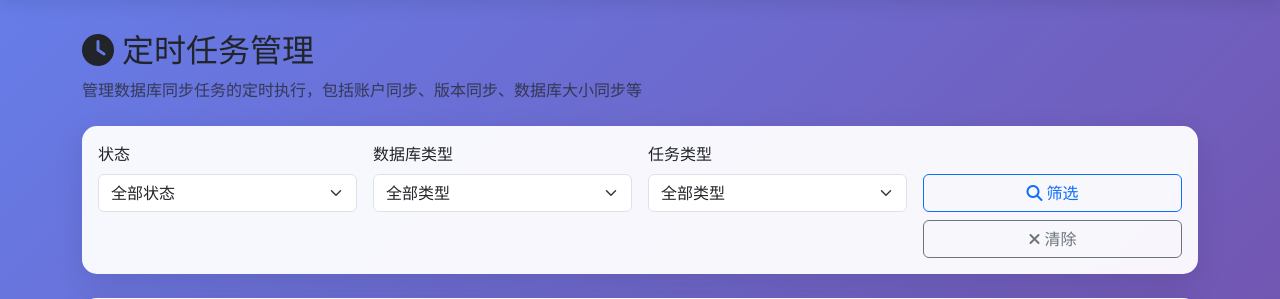
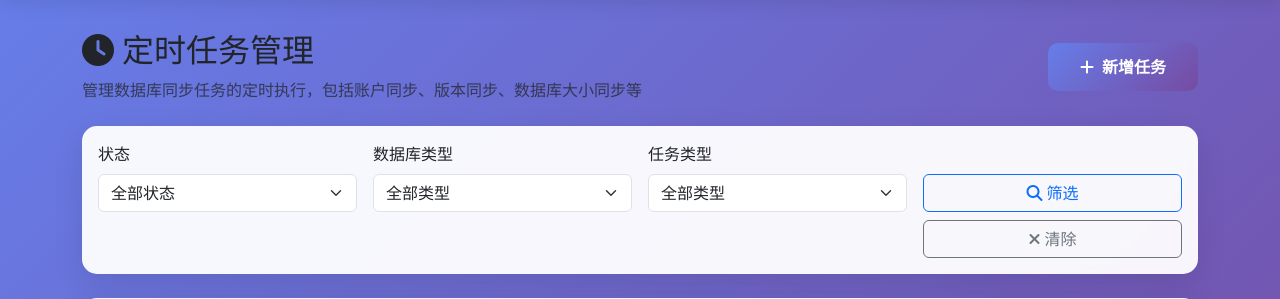
Before and after one commit to nyealovey/TaifishingV4, a Flask app: page /tasks/ in a window 1280 px wide. Shown: the part 56-355 px from the top of the page. Run offline with Flask 3, Linux system fonts and the light colour scheme; the visitor is signed in with stand-in values (Sample User, id 1); data that the repository does not hold is empty; parts of the project's set-up code (start-up, migrations or seed data) failed here and were passed over; some libraries are stand-ins or nearby versions.

Commit message:
在任务管理页面右上角添加新增任务按钮
功能改进：
1. 页面布局优化：
   - 在标题区域右侧添加新增任务按钮
   - 使用 flexbox 布局实现左右对齐
   - 保持页面整体美观和一致性

2. 按钮设计：
   - 使用 btn-primary 样式，突出主要操作
   - 添加 fas fa-plus 图标，直观表示新增功能
   - 按钮文本：新增任务

3. 功能集成：
   - 链接到现有的 tasks.create 路由
   - 支持 GET 和 POST 方法
   - 与现有任务创建功能完全兼容

4. 用户体验提升：
   - 用户可以快速访问任务创建页面
   - 按钮位置显眼，符合用户操作习惯
   - 与页面其他元素保持视觉一致性

现在用户可以方便地在任务管理页面右上角点击新增任务按钮来创建新的定时任务！

```diff
--- a/app/templates/tasks/index.html
+++ b/app/templates/tasks/index.html
@@ -8,6 +8,11 @@
     <div>
         <h2><i class="fas fa-clock me-2"></i>定时任务管理</h2>
         <p class="text-muted mb-0">管理数据库同步任务的定时执行，包括账户同步、版本同步、数据库大小同步等</p>
+    </div>
+    <div>
+        <a href="{{ url_for('tasks.create') }}" class="btn btn-primary">
+            <i class="fas fa-plus me-2"></i>新增任务
+        </a>
     </div>
 </div>
 
```
